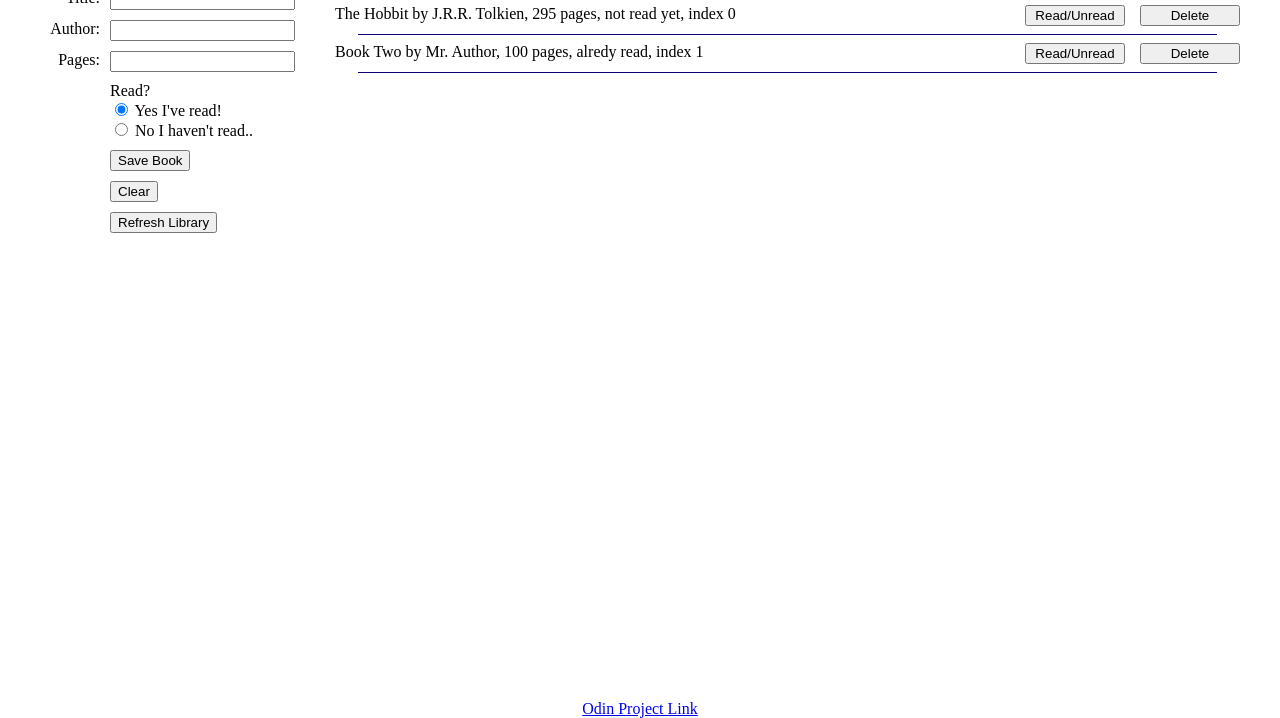
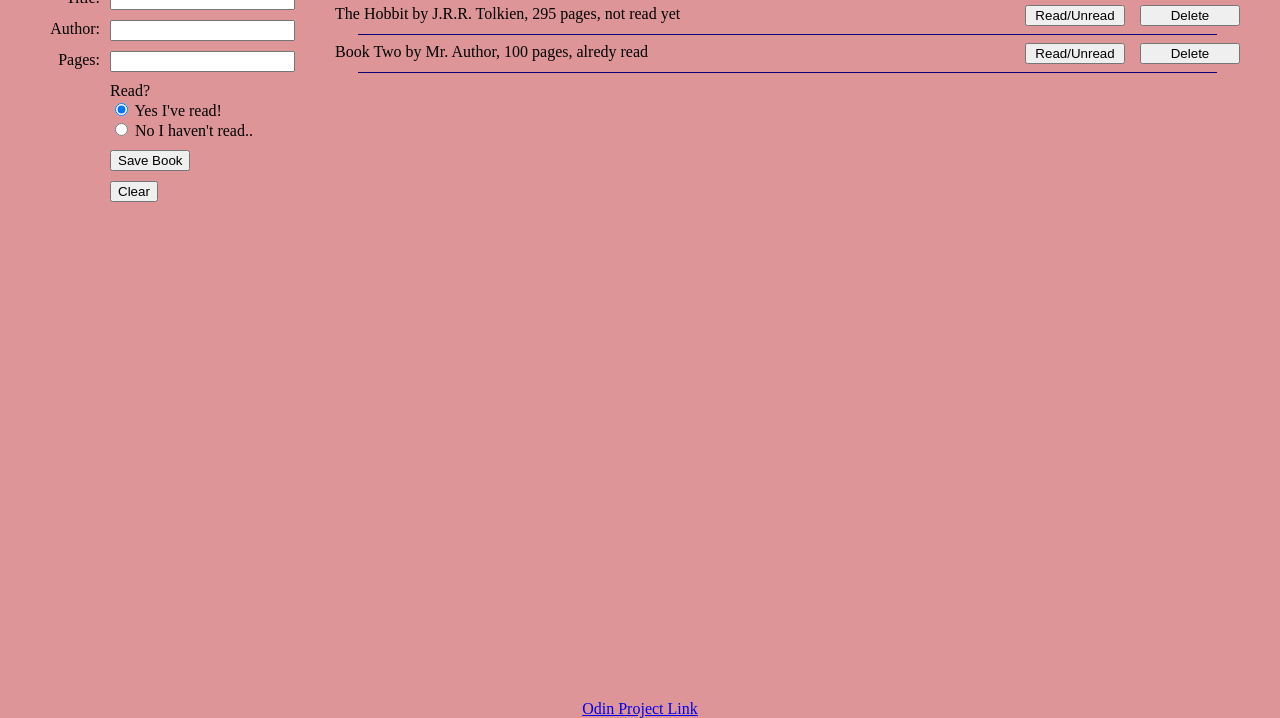
Before and after one commit to quackBear57/odin-library, a plain HTML site: page index.html in a window 1280 px wide. Shown: the part 82-800 px from the top of the page. Drawn offline with Linux system fonts and the light colour scheme.

Commit message:
minor style edits, remove shelfIndex and refresh button

```diff
--- a/index.html
+++ b/index.html
@@ -51,10 +51,6 @@
                 <div class="item">
                     <button type="reset" id="buttonClear">Clear</button>
                 </div>
-
-                <div class="item">
-                    <button id="buttonRefresh">Refresh Library</button>
-                </div>
             </form>
         </div>
 
--- a/javascript.js
+++ b/javascript.js
@@ -1,18 +1,17 @@
 const myLibrary = [];
 
-function Book(title, author, pages, read, shelfIndex) {
+function Book(title, author, pages, read) {
     this.title = title;
     this.author = author;
     this.pages = pages;
     this.read = read;
-    this.shelfIndex = shelfIndex;
     this.info = function() {
         if (this.read == false) {
             return (`${this.title} by ${this.author}, ${pages}  pages, ` +
-            `not read yet, index ${this.shelfIndex}`)
+            `not read yet`)
         } else {
             return (`${this.title} by ${this.author}, ${pages}  pages, ` +
-                `alredy read, index ${this.shelfIndex}`)
+                `alredy read`)
         };
     };
     this.toggleRead = function () {
@@ -108,11 +107,12 @@ const buttonSave = document.querySelector("#buttonSave");
 const buttonClear = document.querySelector('#buttonClear');
 
 buttonSave.addEventListener("click", saveBook, false);
-buttonRefresh.addEventListener('click', refreshLibrary());
 buttonClear.addEventListener('click', clearForm());
 
-const theHobbit = new Book('The Hobbit','J.R.R. Tolkien',295,false, myLibrary.length);
+// Start out with two manual additions
+const theHobbit = new Book('The Hobbit','J.R.R. Tolkien',295,false);
 addBookToLibrary(theHobbit);
-const book2 = new Book('Book Two','Mr. Author',100,true, myLibrary.length);
+const book2 = new Book('Book Two','Mr. Author',100,true);
 addBookToLibrary(book2);
+
 refreshLibrary();
--- a/style.css
+++ b/style.css
@@ -5,6 +5,7 @@ body {
     align-items: center;
     margin: 0;
     height: 100vh;
+    background-color: rgb(221, 149, 152);
 }
 
 .main {
```
